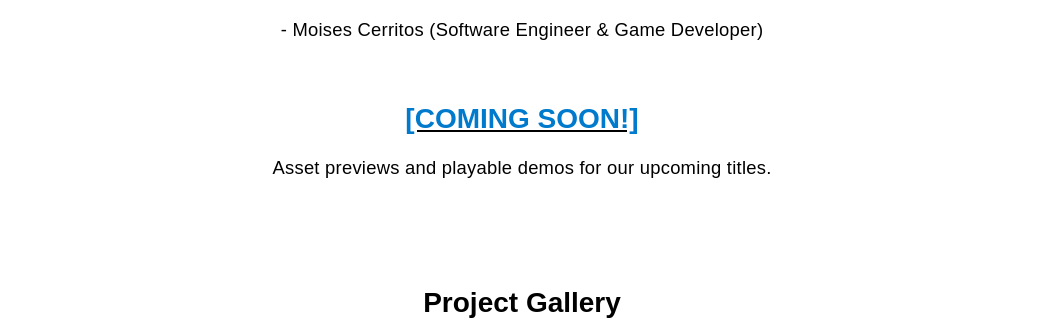
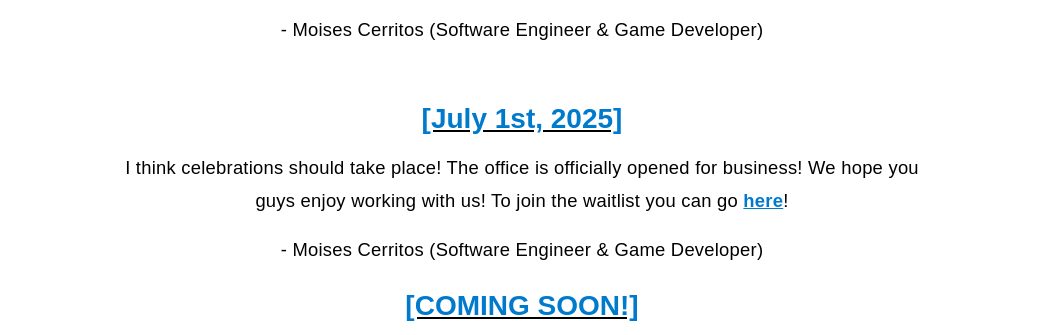
Before and after one commit to Twin-Unified-Studios/TwinUnifiedStudios.github.io, a plain HTML site: page ourworks.html in a window 1280 px wide. Shown: the part 1541-1876 px from the top of the page, without its empty margins (118-1161 px from the left). Drawn offline with Linux system fonts and the light colour scheme.

Commit message:
Update ourworks.html
Updated the log of our works.

```diff
--- a/ourworks.html
+++ b/ourworks.html
@@ -44,6 +44,9 @@
             <p>Hey guys, today we added a blog section (aka "Our Works") to showcase our work! This is so you guys can see what we are up to! We also updated our Contact Us form, where we can send forms securely. This was also tested on mobile devices to ensure everything works as it should.</p>
             <p>- Moises Cerritos (Software Engineer & Game Developer)</p>
             <br>
+            <h2><u><strong>[July 1st, 2025]</strong></u></h2>
+            <p>I think celebrations should take place! The office is officially opened for business! We hope you guys enjoy working with us! To join the waitlist you can go <a href="waitlist.html" class="inline-link">here</a>!</p>
+            <p>- Moises Cerritos (Software Engineer & Game Developer)</p>
             <h2><u><strong>[COMING SOON!]</strong></u></h2>
             <p>Asset previews and playable demos for our upcoming titles.</p>
         </div>
```
